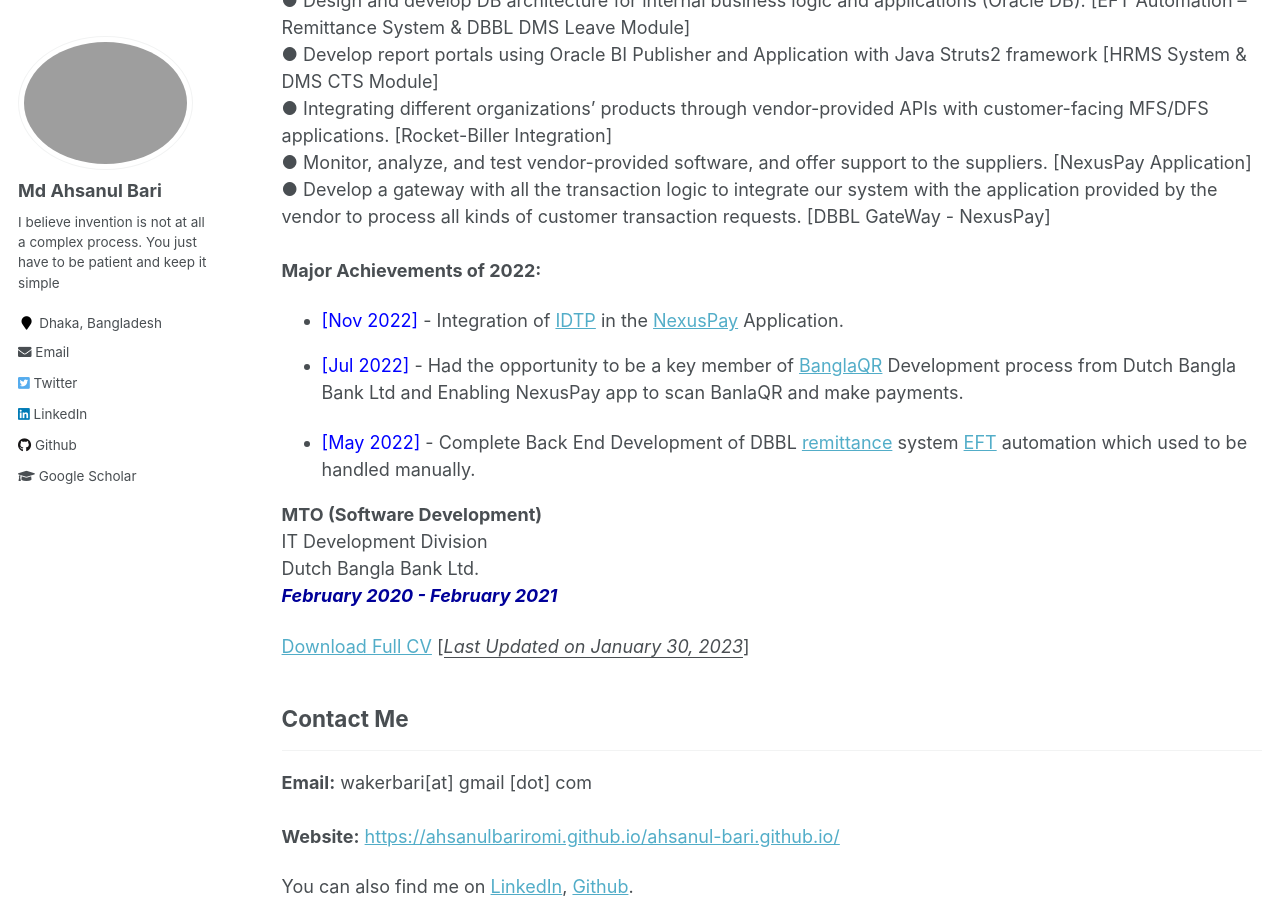
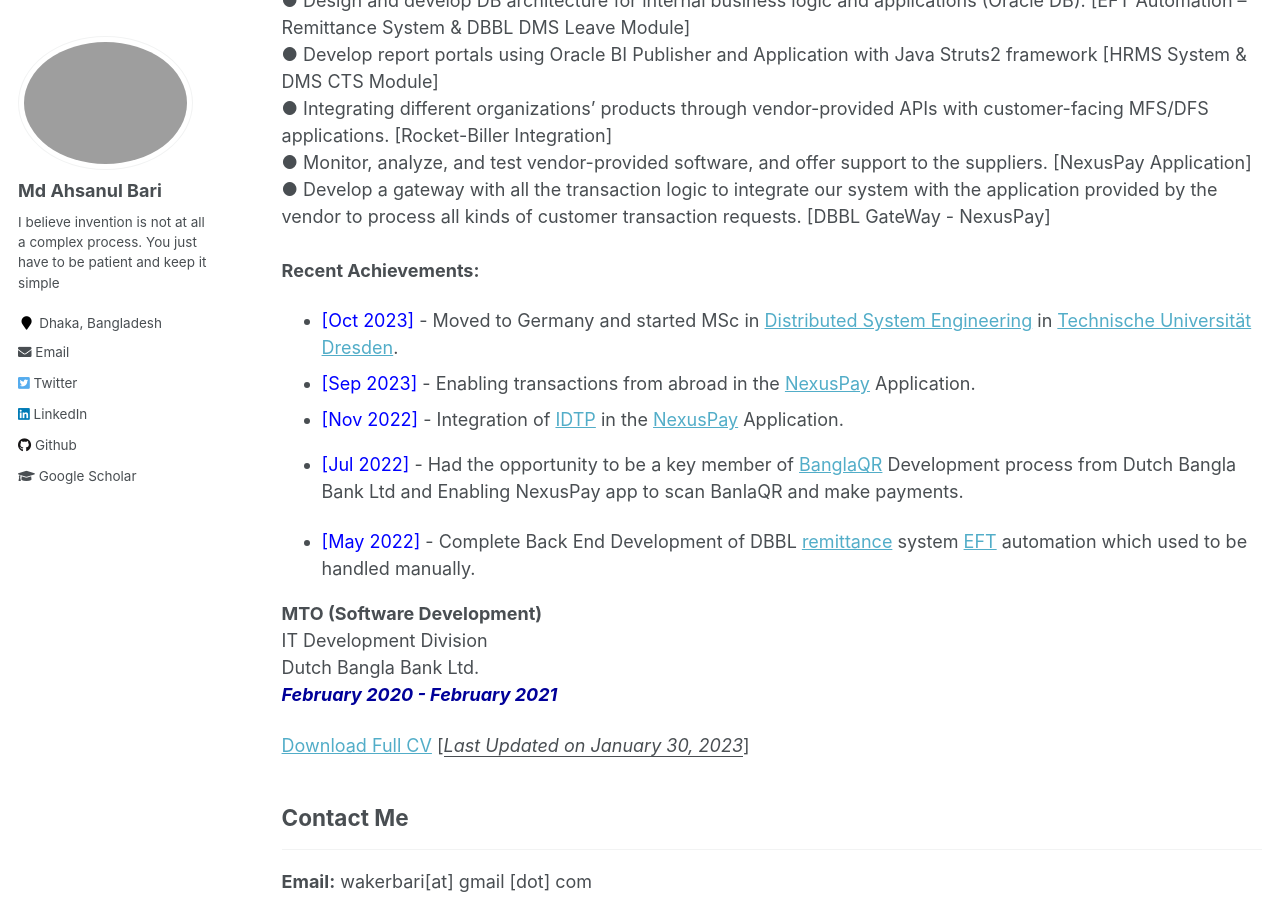
Before and after one commit to AhsanulBariRomi/ahsanul-bari.github.io, a Jekyll site: the page built from _pages/cv.md, in a window 1280 px wide and 900 px high, scrolled down 671 px. Built offline with Jekyll 4.4.1, drawn with Linux system fonts in a browser that asks for light colours.

Commit message:
CV Update

```diff
--- a/_pages/cv.md
+++ b/_pages/cv.md
@@ -29,7 +29,11 @@ Dutch Bangla Bank Ltd<br />
 ●	Monitor, analyze, and test vendor-provided software, and offer support to the suppliers. [NexusPay Application]<br/>
 ●	Develop a gateway with all the transaction logic to integrate our system with the application provided by the vendor to process all kinds of customer transaction requests. 	 [DBBL GateWay - NexusPay]<br/>
 <br/>
-<b>Major Achievements of 2022:</b> <br/>
+<b>Recent Achievements:</b> <br/>
+- <span style="color:Blue"> [Oct 2023] </span> - Moved to Germany and started MSc in [Distributed System Engineering](https://tu-dresden.de/ing/informatik/studium/studienangebot/master-studiengaenge/distributed-systems-engineering) in [Technische Universität Dresden](https://tu-dresden.de/).
+<br/>
+- <span style="color:Blue"> [Sep 2023] </span> - Enabling transactions from abroad in the [NexusPay](https://www.dutchbanglabank.com/nexuspay/nexusPay-home.html) Application.
+<br/>
 - <span style="color:Blue"> [Nov 2022] </span> - Integration of [IDTP](https://digitalmahbub.com/binimoy-platform-in-bangladesh/) in the [NexusPay](https://www.dutchbanglabank.com/nexuspay/nexusPay-home.html) Application.
 <br/>
 - <span style="color:Blue"> [Jul 2022] </span> - Had the opportunity to be a key member of [BanglaQR](https://sslcommerz.com/bangla-qr/) Development process from Dutch Bangla Bank Ltd and Enabling NexusPay app to scan BanlaQR and make payments.
```
